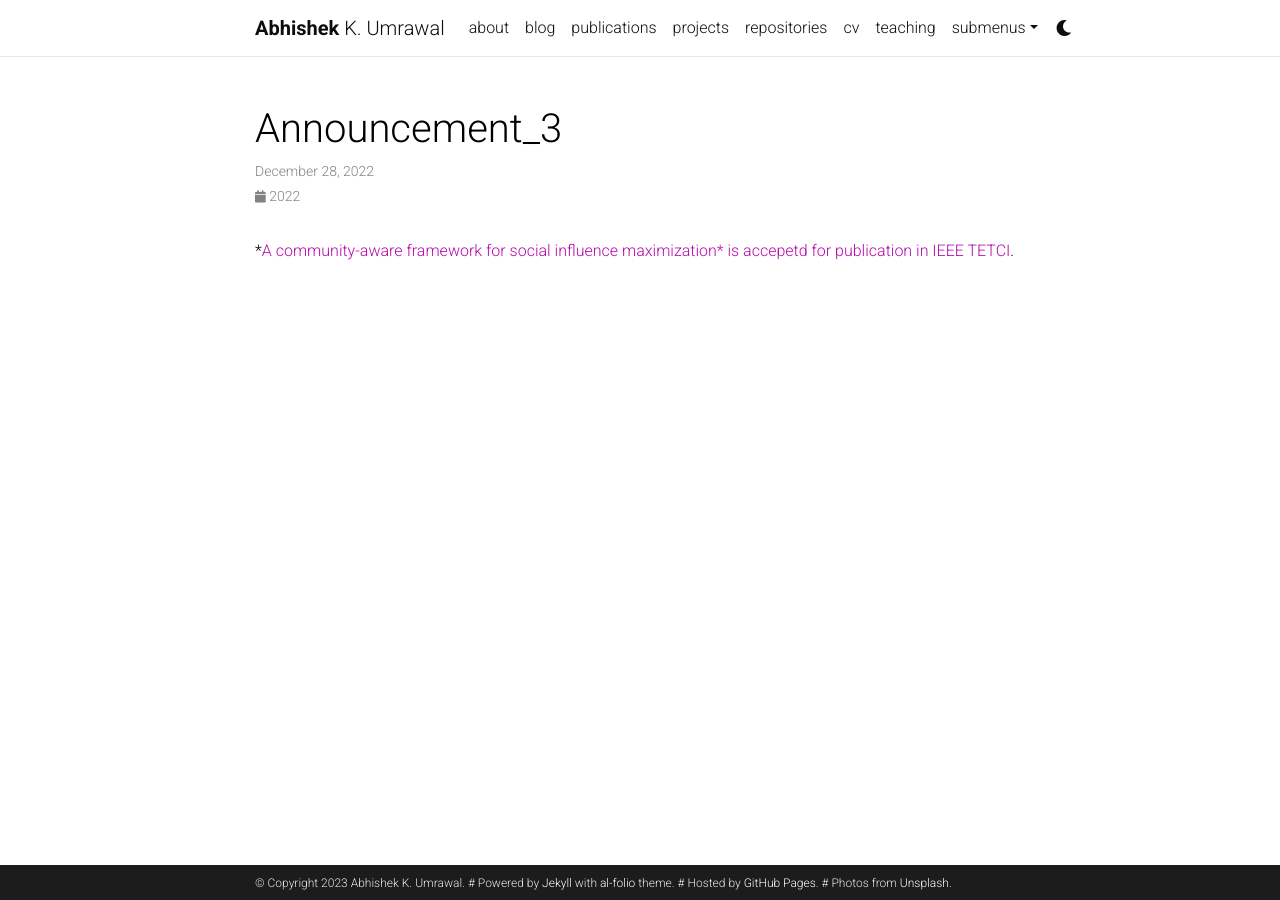
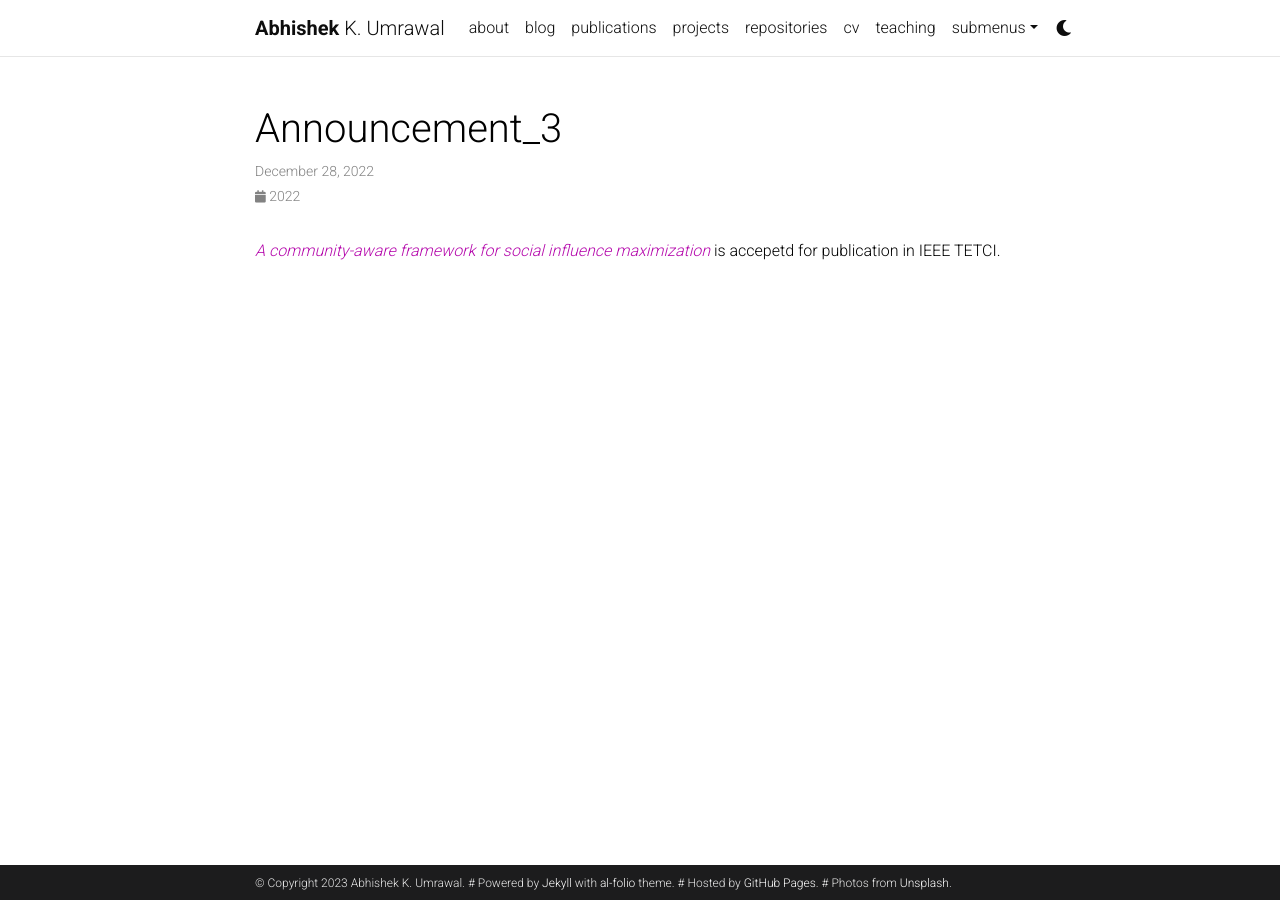
Before and after one commit to abhishekumrawal/old-website, a Jekyll site: the page built from _news/announcement_3.md, in a window 1280 px wide. Built offline with Jekyll 4.4.1, drawn with Linux system fonts in a browser that asks for light colours; comment, search, counter and statistics services are not loaded; a style sheet for code colours, icons or effects is not loaded.

```diff
--- a/_news/announcement_3.md
+++ b/_news/announcement_3.md
@@ -3,4 +3,4 @@ layout: post
 date: 2022-12-28 15:59:00-0400
 inline: true
 ---
-*[A community-aware framework for social influence maximization* is accepetd for publication in IEEE TETCI](https://arxiv.org/abs/2207.08937).
+*[A community-aware framework for social influence maximization](https://arxiv.org/abs/2207.08937)* is accepetd for publication in IEEE TETCI.
```
